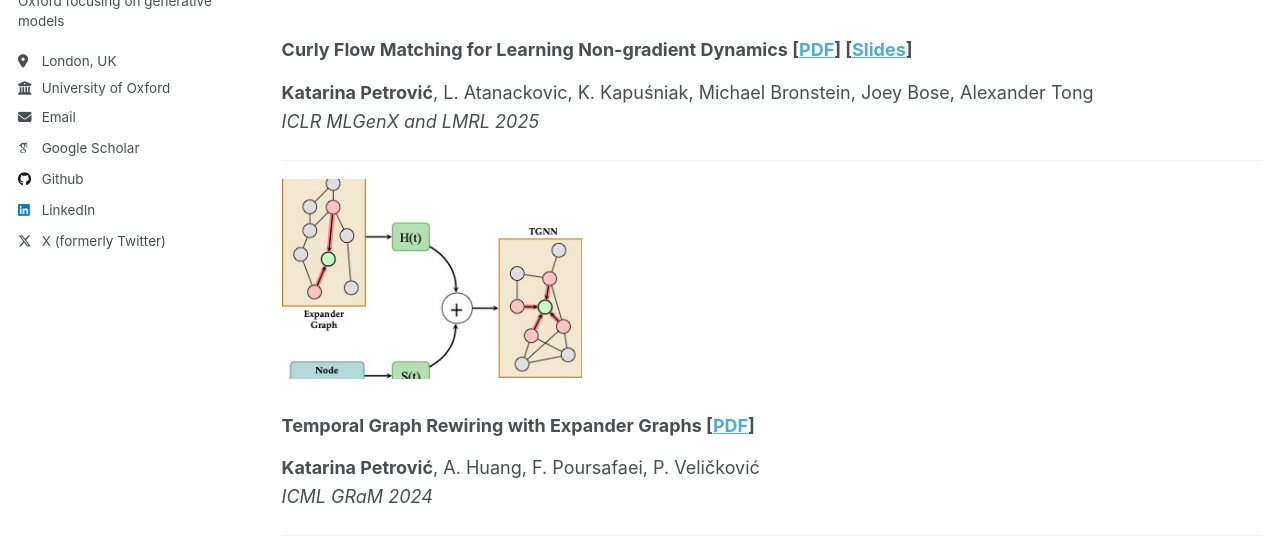
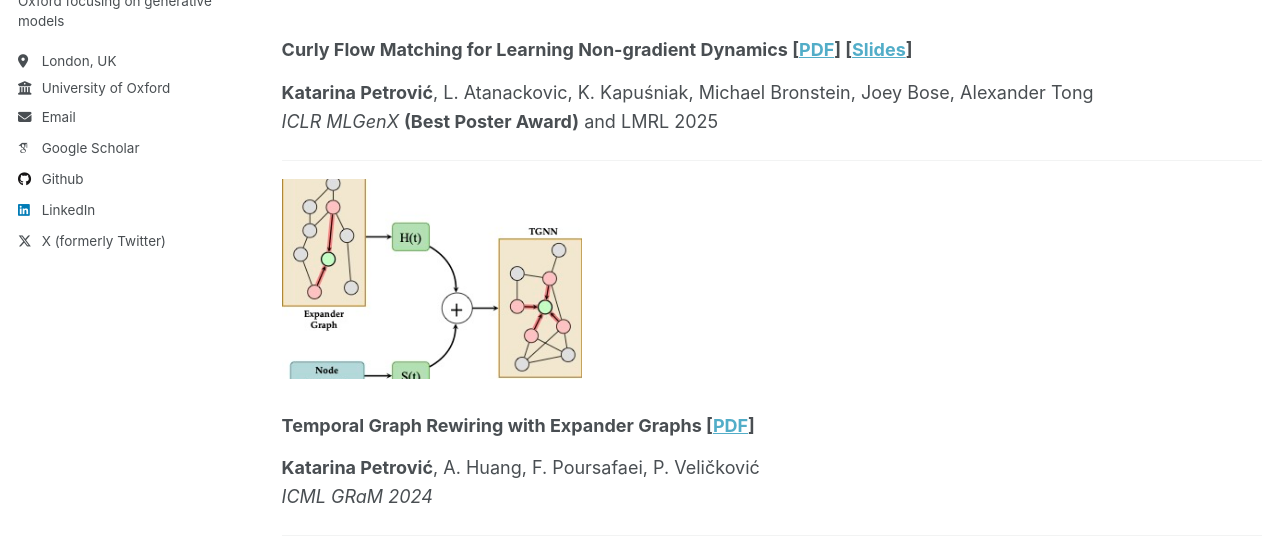
Before and after one commit to kpetrovicc/kpetrovicc.github.io, a Jekyll site: the page built from _pages/publications.html, in a window 1280 px wide and 900 px high, cut to the strip 352-900 px from the top of the window. Built offline with Jekyll 4.4.1, drawn with Linux system fonts in a browser that asks for light colours; some web fonts are replaced.

Commit message:
Update publications.html

```diff
--- a/_pages/publications.html
+++ b/_pages/publications.html
@@ -21,7 +21,7 @@ author_profile: true
       </h3>
       <p style="line-height:1.6; font-size: 18px;">
         <strong>Katarina Petrović</strong>, L. Atanackovic, K. Kapuśniak, Michael Bronstein, Joey Bose, Alexander Tong<br>
-        <em>ICLR MLGenX and LMRL 2025</em>
+        <em>ICLR MLGenX</em> <strong>(Best Poster Award)</strong> and </em>LMRL 2025</em>
       </p>
     </div>
   </div>
```
